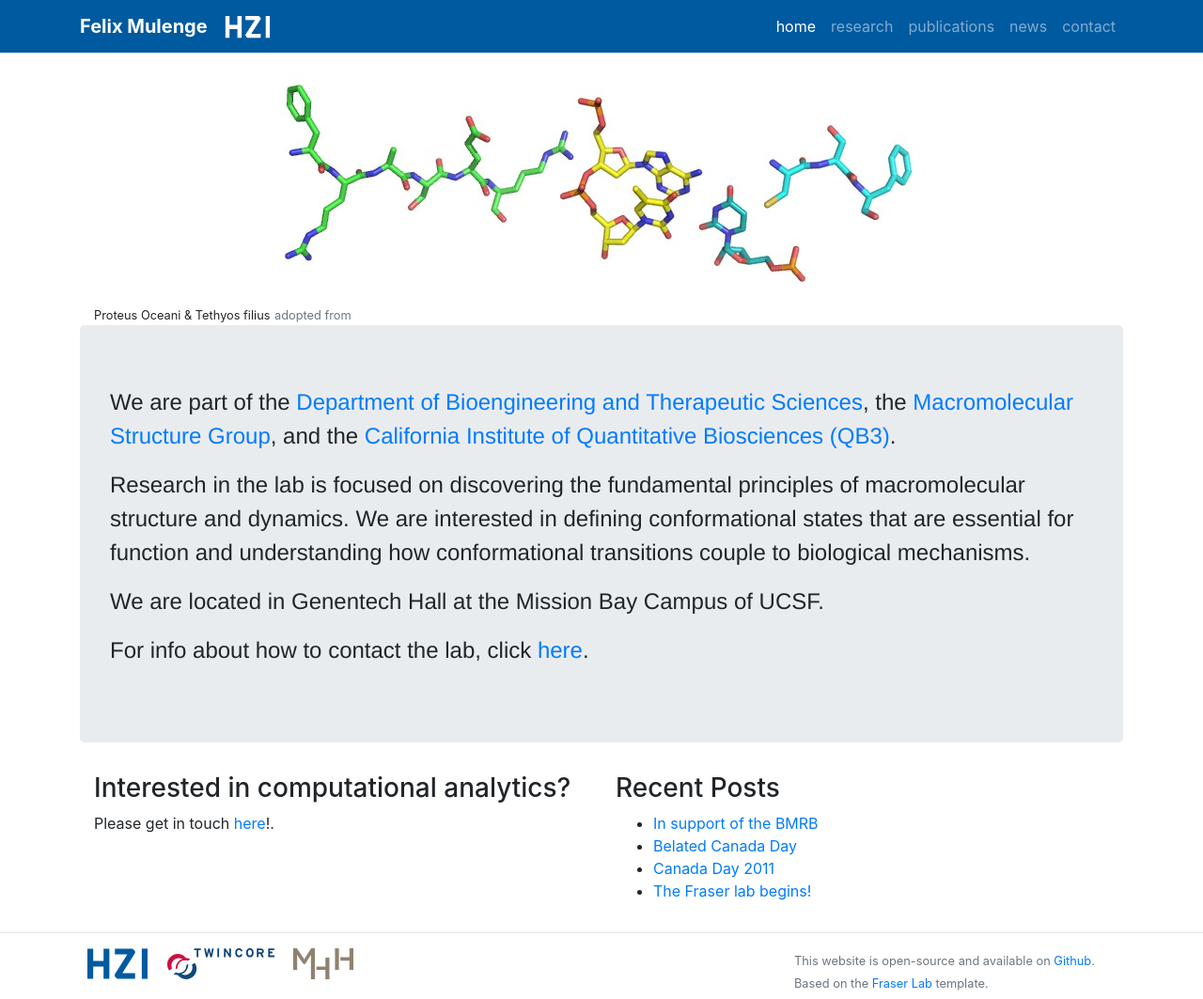
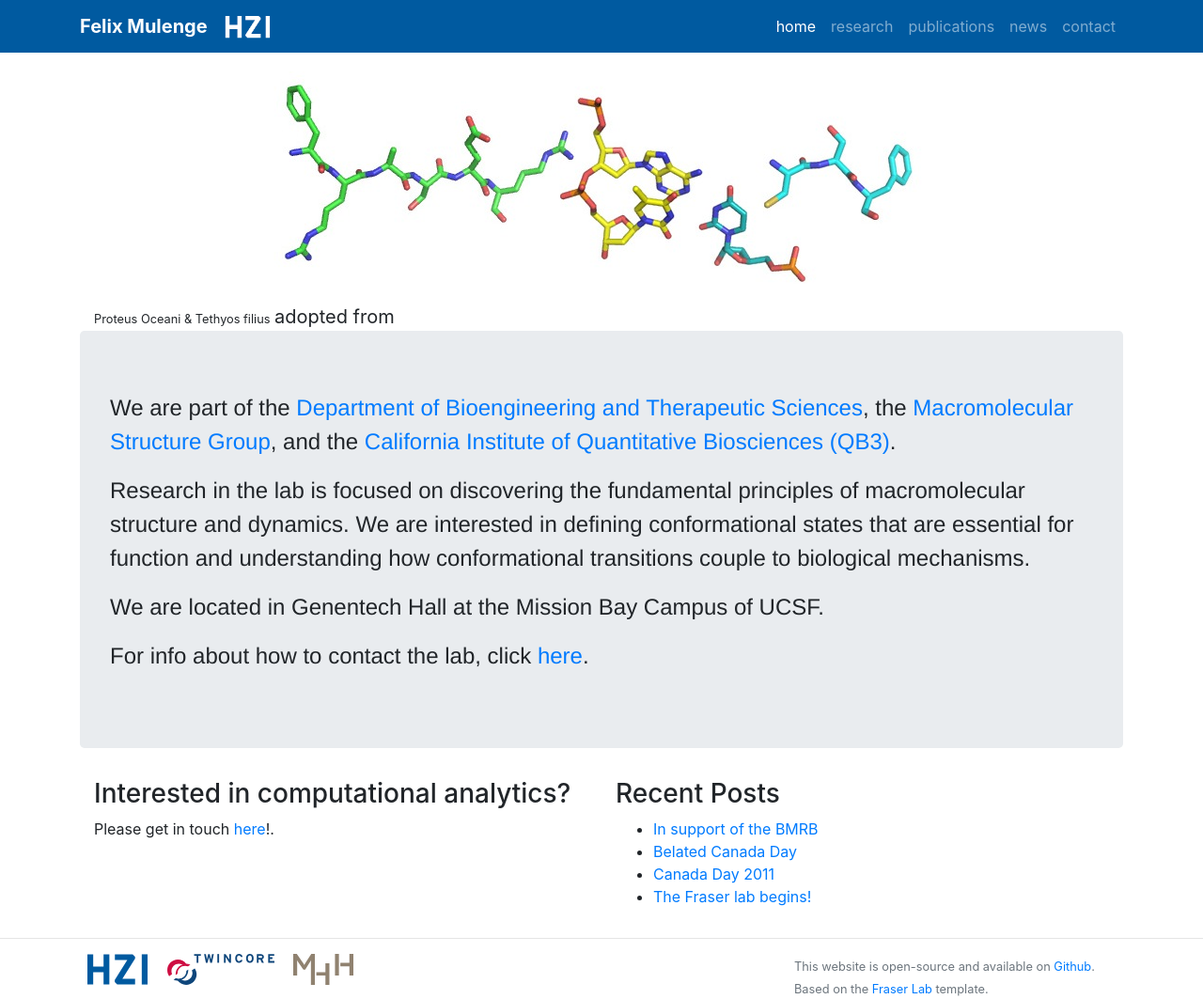
Before and after one commit to fmulenge/fmulenge.github.io, a Jekyll site: the page built from index.md, in a window 1280 px wide. Shown: the whole page at 94% size. Built offline with Jekyll 4.4.1, drawn with Linux system fonts in a browser that asks for light colours.

Commit message:
Update home.html

```diff
--- a/_layouts/home.html
+++ b/_layouts/home.html
@@ -1,7 +1,7 @@
 {% include header.html %}
 <div class="container">
     <img class="img-fluid mx-auto d-block" src="/static/img/logo/jf_aa_logo.jpg" alt="Fraser at UCSF, in molecular form">
-    <small>Proteus Oceani & Tethyos filius</small> <small class="text-muted">adopted from </small>
+    <small>Proteus Oceani & Tethyos filius</small> <small class="blockquote text-center">adopted from </small>
     <div class="row">
         <div class="col-md-15">
     	    <div class="jumbotron">
```
